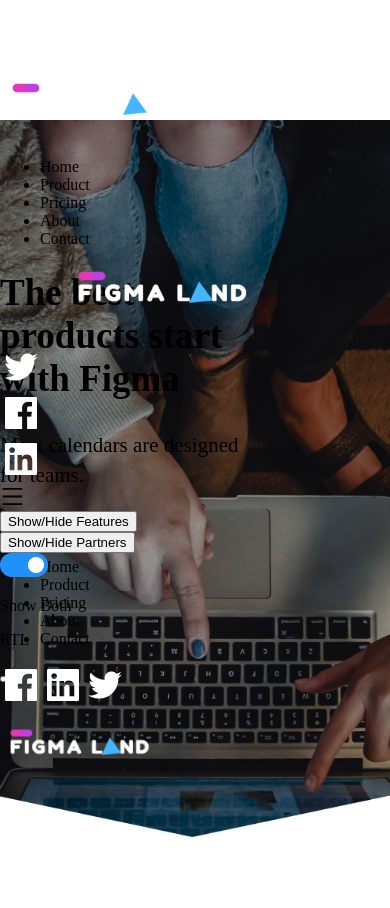
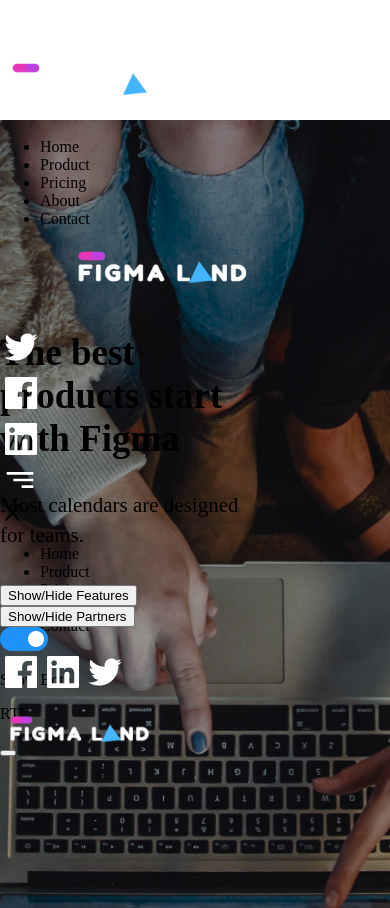
Before and after one commit to NoumanEjaz-dev/FigmaLand, a Next.js app: page / in a window 390 px wide. Shown: the top 908 px of the page. Built offline with nearby package versions, Linux system fonts and the light colour scheme.

Commit message:
I have added New Header Changes

```diff
--- a/components/Footer/Footer.jsx
+++ b/components/Footer/Footer.jsx
@@ -9,7 +9,7 @@
     <>
       <footer class="text-white body-font bg-gray-800">
         <div class="container lg:w-8/12 m-auto px-5 py-24 mx-auto flex md:items-center lg:items-start md:flex-row md:flex-nowrap flex-wrap flex-col">
-          <div class=" w-96 flex-shrink-0 md:mx-0 mx-auto text-center md:text-left md:mt-0 ">
+          <div class="flex-shrink-0 md:mx-0 mx-auto text-center md:text-left md:mt-0 ">
             <a class="flex title-font font-normal items-center md:justify-start justify-center text-white mb-4">
               <svg
                 xmlns="http://www.w3.org/2000/svg"
--- a/components/HeroSection/Intro.jsx
+++ b/components/HeroSection/Intro.jsx
@@ -20,7 +20,7 @@
         <div className="screen-bg">
           <div className={`${styles.Heading} items-center pt-64  text-center`}>
             <h1
-              className={`${styles.HeroHeading} xl:w-1/3 md:w-1/2 sm:w-1/2 m-auto  lg:text-6xl text-white font-light text-center mb-8`}
+              className={`${styles.HeroHeading} xl:w-1/4 md:w-1/2 sm:w-1/2 m-auto  lg:text-6xl text-white font-light text-center mb-8`}
             >
               The best products start with Figma
             </h1>
--- a/components/Navbar/Navbar.jsx
+++ b/components/Navbar/Navbar.jsx
@@ -32,14 +32,14 @@
   return (
     <>
       <nav
-        className={`${styles.navbar} fixed w-full shadow-x`}
+        className={`${styles.navbar} fixed w-full`}
         style={{
           backgroundColor: scrollPosition > 0 ? "#60a5fa" : "transparent",
           height: "120px",
         }}
       >
         <div
-          className={`${styles.NavbarContainer} flex justify-evenly items-center text-white h-full px-6 2xl:px-16 py-24`}
+          className={`${styles.NavbarContainer} flex justify-evenly items-center text-white h-full px-6 pt-16`}
         >
           <div className="flex">
             <div className={`${styles.logoSm} `}>
@@ -50,7 +50,7 @@
             <ul className="hidden md:flex items-center">
               <Link href="/">
                 <li
-                  className={`${styles.list} nav-items ml-8 font-sans text-base hover:border-b`}
+                  className={`${styles.list} nav-items ml-4 font-sans text-base hover:border-b`}
                 >
                   Home
                 </li>
@@ -125,7 +125,19 @@
             </Link>
           </div>
           <div onClick={handleNav} className="md:hidden cursor-pointer pl-24">
-            <AiOutlineMenu size={25} />
+            {/* <AiOutlineMenu size={25} /> */}
+            <svg
+              xmlns="http://www.w3.org/2000/svg"
+              width="40"
+              height="32"
+              viewBox="0 0 40 32"
+              fill="none"
+            >
+              <path
+                d="M6.66663 8H33.3333V10.6667H6.66663V8ZM13.3333 14.6667H33.3333V17.3333H13.3333V14.6667ZM21.6666 21.3333H33.3333V24H21.6666V21.3333Z"
+                fill="white"
+              />
+            </svg>
           </div>
         </div>
         <div
@@ -133,7 +145,7 @@
           // fixed left-[-100%] top-0 p-10 ease-in duration-500
           className={
             menuOpen
-              ? "fixed left-0 top-0 w-72  sm:hidden h-screen bg-blue-400 p-10 ease-in duration-500"
+              ? "fixed left-0 top-0 w-72  md:hidden h-screen bg-blue-400 p-10 ease-in duration-500"
               : "fixed -left-56 top-0 p-10 ease-out duration-500"
           }
         >
--- a/src/styles/Home.module.css
+++ b/src/styles/Home.module.css
@@ -37,7 +37,7 @@
   height: auto;
   background-repeat: no-repeat;
   background-size: 100% 100%;
-  min-height: 93vh;
+  min-height: 90vh;
   /* background-color: red; */
 }
 .logoSm {
@@ -54,7 +54,7 @@
 @media only screen and (max-width: 1024px) {
   .HeroHeading {
     font-size: 47px;
-    width: 74%;
+    width: 44%;
     line-height: normal;
     /* font-family: "Actor", sans-serif; */
   }
@@ -72,6 +72,9 @@
   .logoCenter {
     margin-left: 26px;
   }
+  .Heading {
+    padding-top: 150px;
+  }
 }
 
 @media only screen and (max-width: 690px) {
@@ -85,7 +88,7 @@
   }
 }
 
-@media only screen and (max-width: 640px) {
+@media only screen and (max-width: 767px) {
   .Intro {
     background-image: url("../img/bg.png");
     width: 100%;
@@ -93,11 +96,14 @@
     background-repeat: no-repeat;
     background-size: cover;
     background-position-x: center;
-    min-height: 85vh;
+    min-height: 100vh;
   }
   .NavbarContainer {
+    padding-top: 40px;
+    justify-content: center;
+  }
+  .HeroHeading {
     padding-top: 60px;
-    justify-content: center;
   }
 
   .logoSm {
@@ -113,7 +119,7 @@
     padding-top: 120px;
   }
   .buttonSection {
-    margin-top: 20px;
+    margin-top: 35px;
   }
   .FeaturesPara {
     display: none;
```
